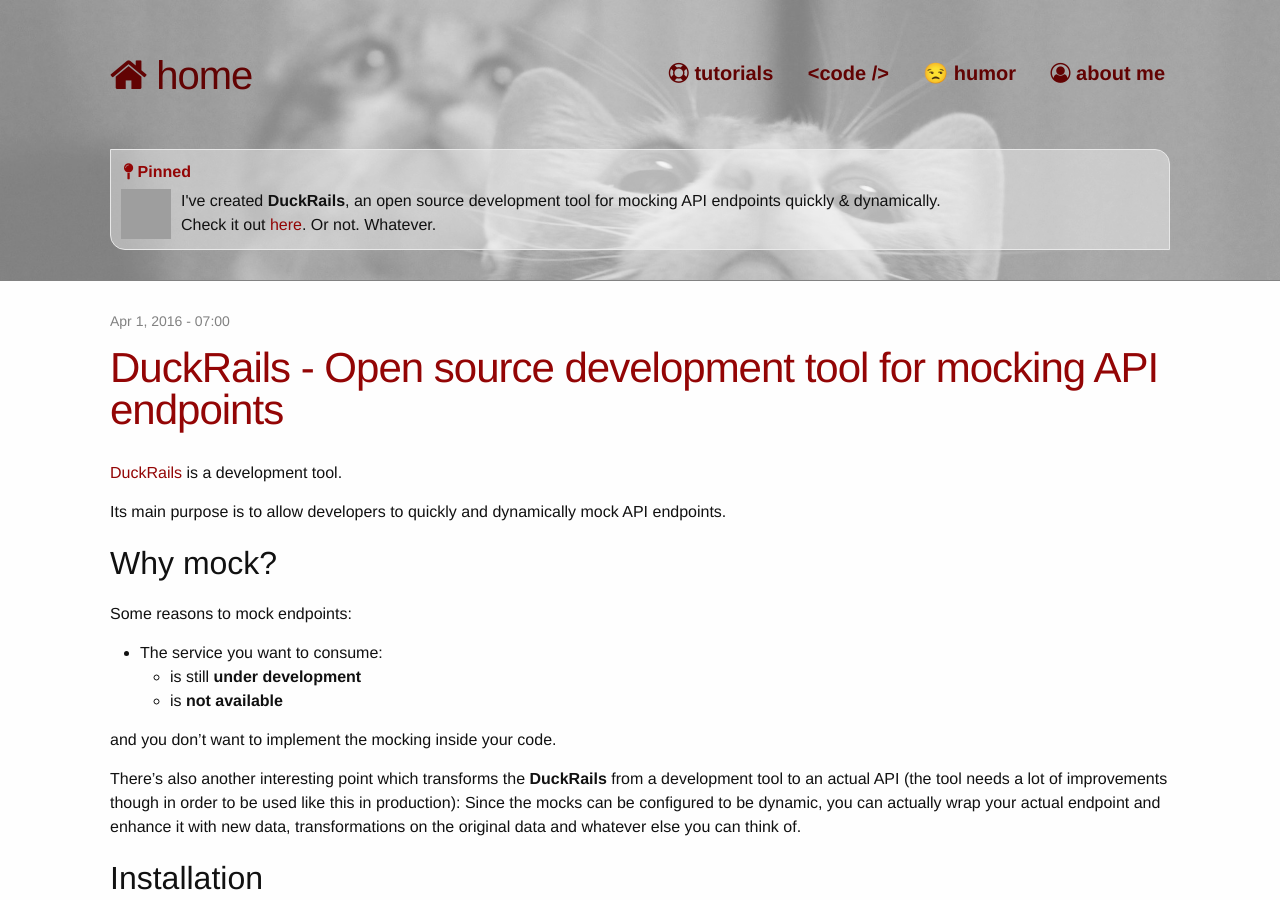
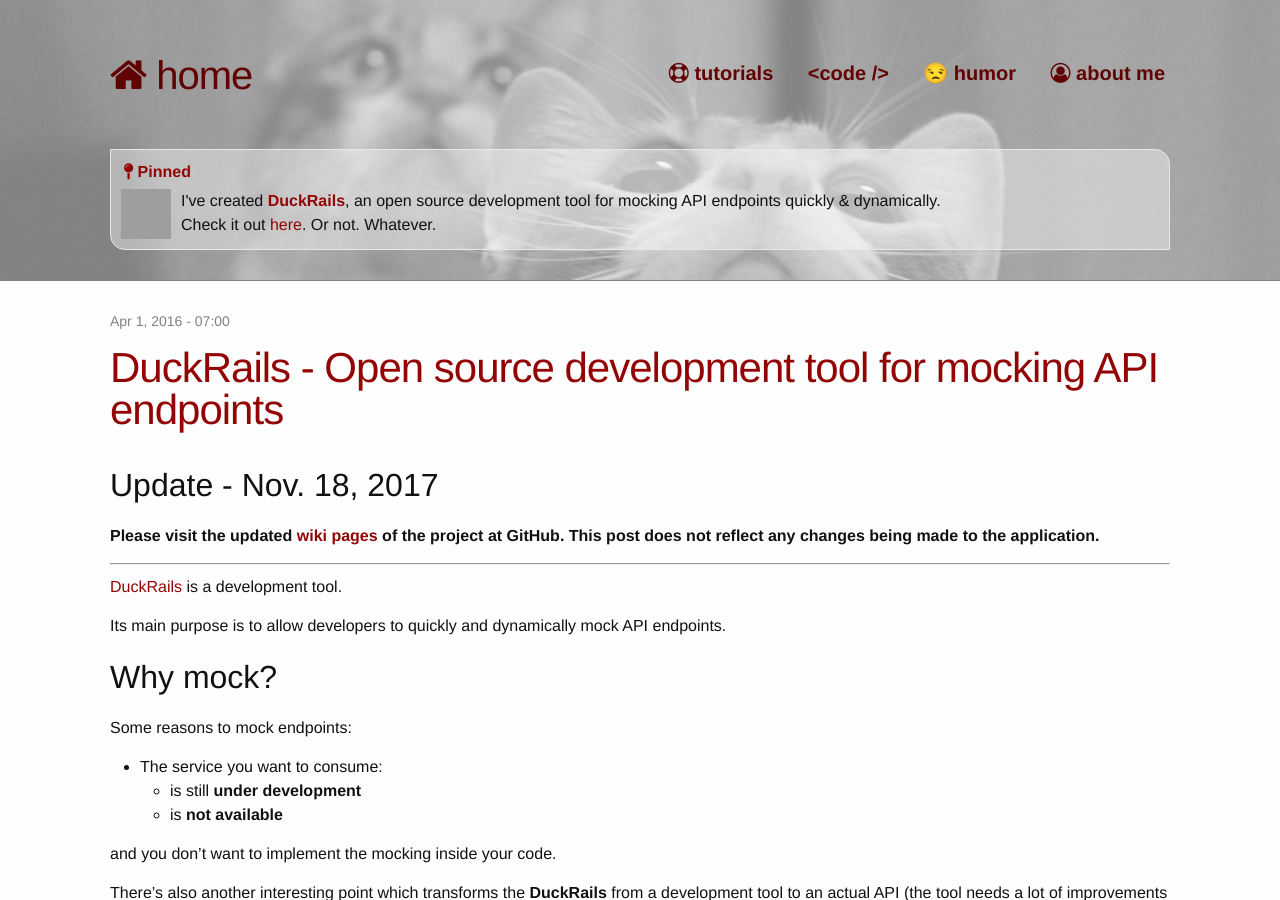
Before and after one commit to iridakos/iridakos.github.io, a Jekyll site: the page built from _posts/2016-04-01-duckrails-guide.markdown, in a window 1280 px wide and 900 px high. Built offline with Jekyll 4.4.1, drawn with Linux system fonts in a browser that asks for light colours; comment, search, counter and statistics services are not loaded; grey boxes are pictures that could not be loaded.

Commit message:
Update duckrails post with wiki pages reference.

```diff
--- a/_includes/news.html
+++ b/_includes/news.html
@@ -9,7 +9,7 @@
           <img src="https://raw.githubusercontent.com/iridakos/duckrails/master/app/assets/images/duckrails.png" style="height:50px;width:50px;">
         </div>
         <div class="news-item-text">
-          I've created <strong>DuckRails</strong>, an open source development tool for mocking API endpoints quickly &amp; dynamically.
+          I've created <strong><a href="https://github.com/iridakos/duckrails">DuckRails</a></strong>, an open source development tool for mocking API endpoints quickly &amp; dynamically.
           <br />
           Check it out <a href="https://github.com/iridakos/duckrails" target="_blank">here</a>. Or not. Whatever.
         </div>
--- a/_posts/2016-04-01-duckrails-guide.markdown
+++ b/_posts/2016-04-01-duckrails-guide.markdown
@@ -10,6 +10,10 @@ redirect_from:
   - /2016/04/01/duckrails-guide.html
 ---
 
+## Update - Nov. 18, 2017
+**Please visit the updated [wiki pages](https://github.com/iridakos/duckrails/wiki) of the project at GitHub. This post does not reflect any changes being made to the application.**
+
+***
 
 [DuckRails](https://github.com/iridakos/duckrails) is a development tool.
 
```
